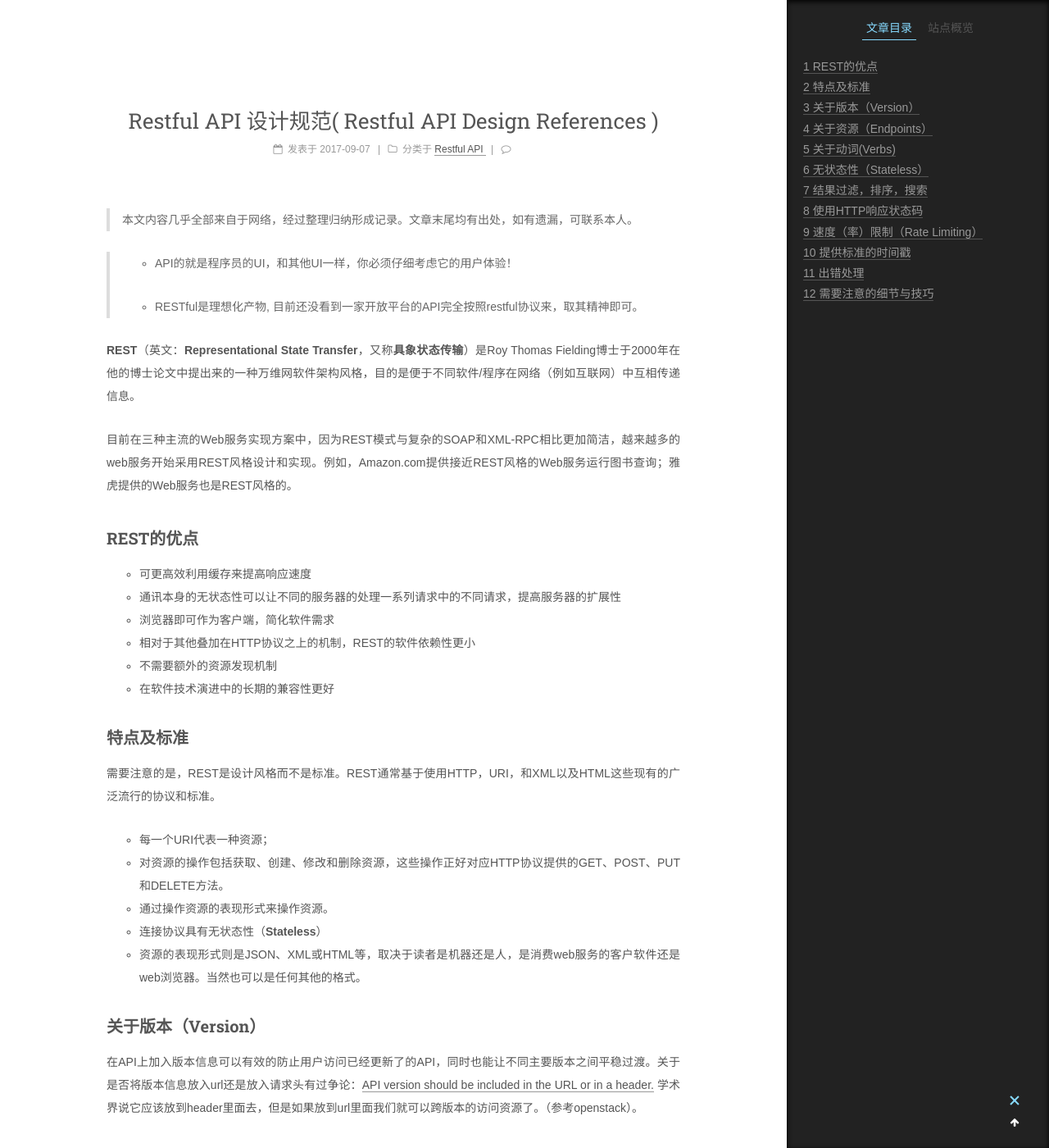
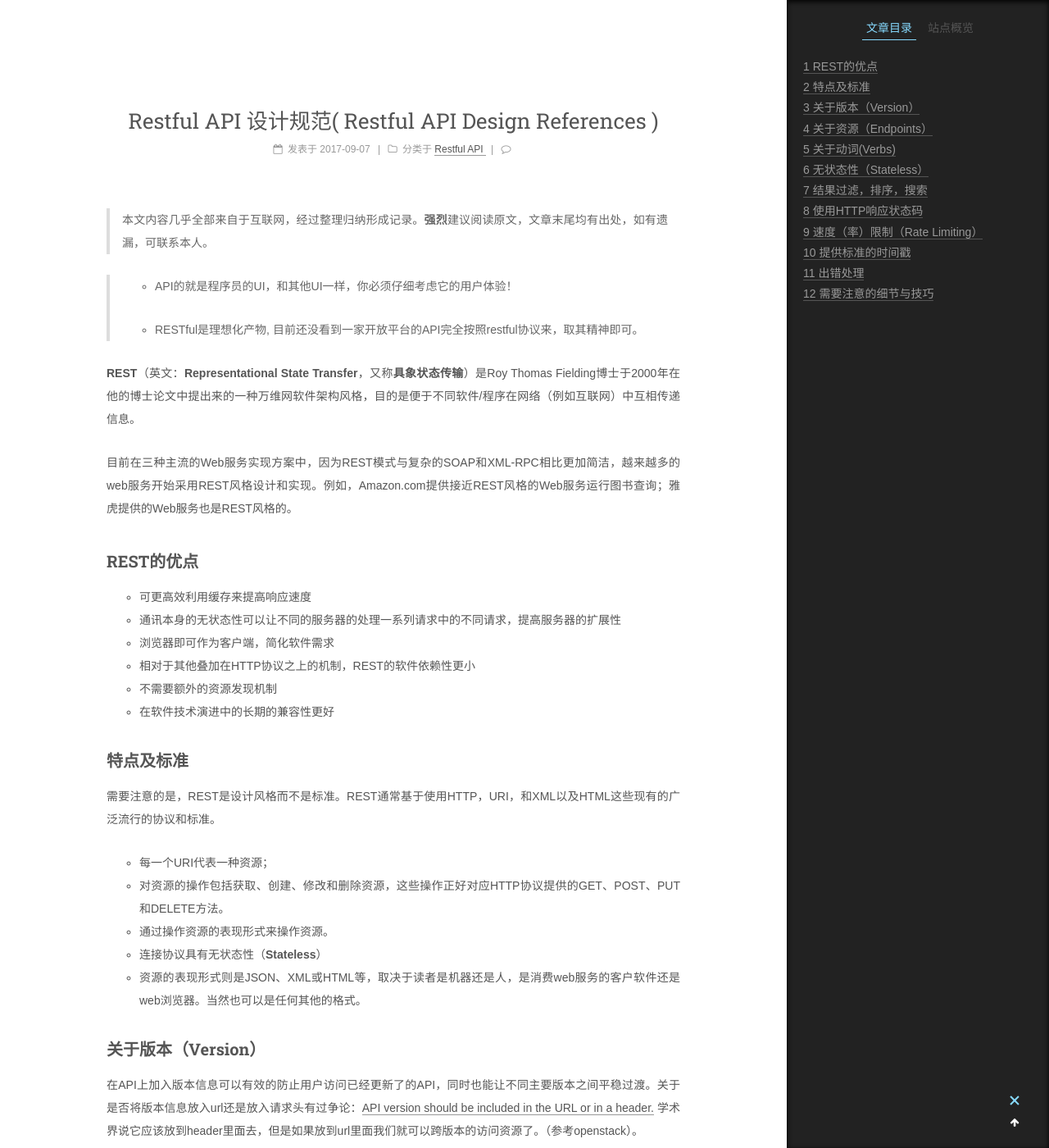
Before and after one commit to jeff2422/dev-note, a Jekyll site: the page built from _posts/2017-09-07-restful-api-design-references.md, in a window 1280 px wide and 1400 px high, scrolled down 213 px. Shown: the whole window at 82% size. Built offline with Jekyll 4.4.1, drawn with Linux system fonts in a browser that asks for light colours; some web fonts are replaced; comment, search, counter and statistics services are not loaded.

Commit message:
Update 2017-09-07-restful-api-design-references.md

```diff
--- a/_posts/2017-09-07-restful-api-design-references.md
+++ b/_posts/2017-09-07-restful-api-design-references.md
@@ -7,7 +7,7 @@ tags:
  - Restful API
 ---
 
-> 本文内容几乎全部来自于网络，经过整理归纳形成记录。文章末尾均有出处，如有遗漏，可联系本人。
+> 本文内容几乎全部来自于互联网，经过整理归纳形成记录。**强烈**建议阅读原文，文章末尾均有出处，如有遗漏，可联系本人。
 
 > * API的就是程序员的UI，和其他UI一样，你必须仔细考虑它的用户体验！
 >
```
